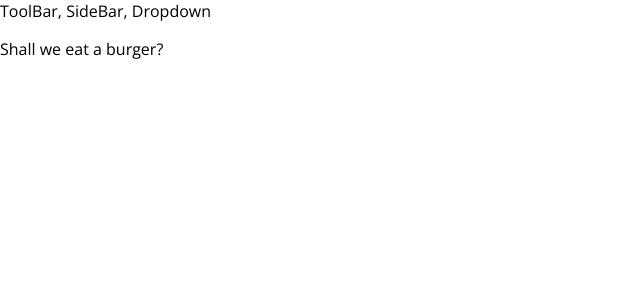
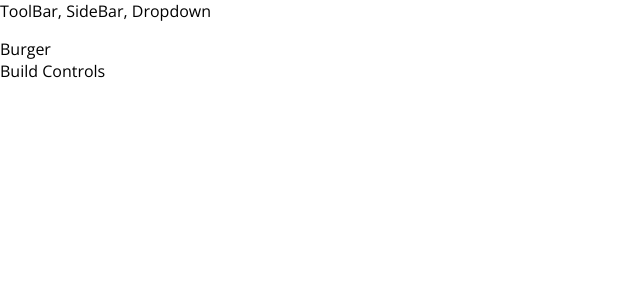
Before and after one commit to rasikag/Burger-Eat, a React app: page / in a window 1280 px wide. Shown: the top 300 px of the page, without its empty margins (0-640 px from the left). Built offline with nearby package versions, Linux system fonts and the light colour scheme.

Commit message:
Starting Implementation of The Burger Builder Container

```diff
--- a/src/App.js
+++ b/src/App.js
@@ -1,5 +1,6 @@
 import React, { Component } from 'react';
 import Layout from './components/Layout/Layout';
+import BurgerBuilder from './containers/BurgerBuilder/BurgerBuilder';
 
 class App extends Component {
 
@@ -7,7 +8,7 @@
     return (
       <div>
         <Layout>
-          <p>Shall we eat a burger?</p>
+          <BurgerBuilder />
         </Layout>
       </div>
     );
--- /dev/null
+++ b/src/components/Layout/Layout.css
@@ -0,0 +1,3 @@
+.Content {
+    margin-top: 16px;
+}
--- a/src/components/Layout/Layout.js
+++ b/src/components/Layout/Layout.js
@@ -1,12 +1,13 @@
 import React from 'react';
 import Aux from '../../hoc/Aux';
+import classes from './Layout.css';
 
 const layout = ( props ) => (
     <Aux>
         <div>
             ToolBar, SideBar, Dropdown
         </div>
-        <main>
+        <main className={classes.Content}>
             {props.children}
         </main>
     </Aux>
--- /dev/null
+++ b/src/containers/BurgerBuilder/BurgerBuilder.js
@@ -0,0 +1,16 @@
+import React, { Component } from 'react';
+import Aux from '../../hoc/Aux';
+
+class BurgerBuilder extends Component {
+
+    render() {
+        return (
+            <Aux>
+                <div>Burger</div>
+                <div>Build Controls</div>
+            </Aux>
+        );
+    }
+}
+
+export default BurgerBuilder;
```
